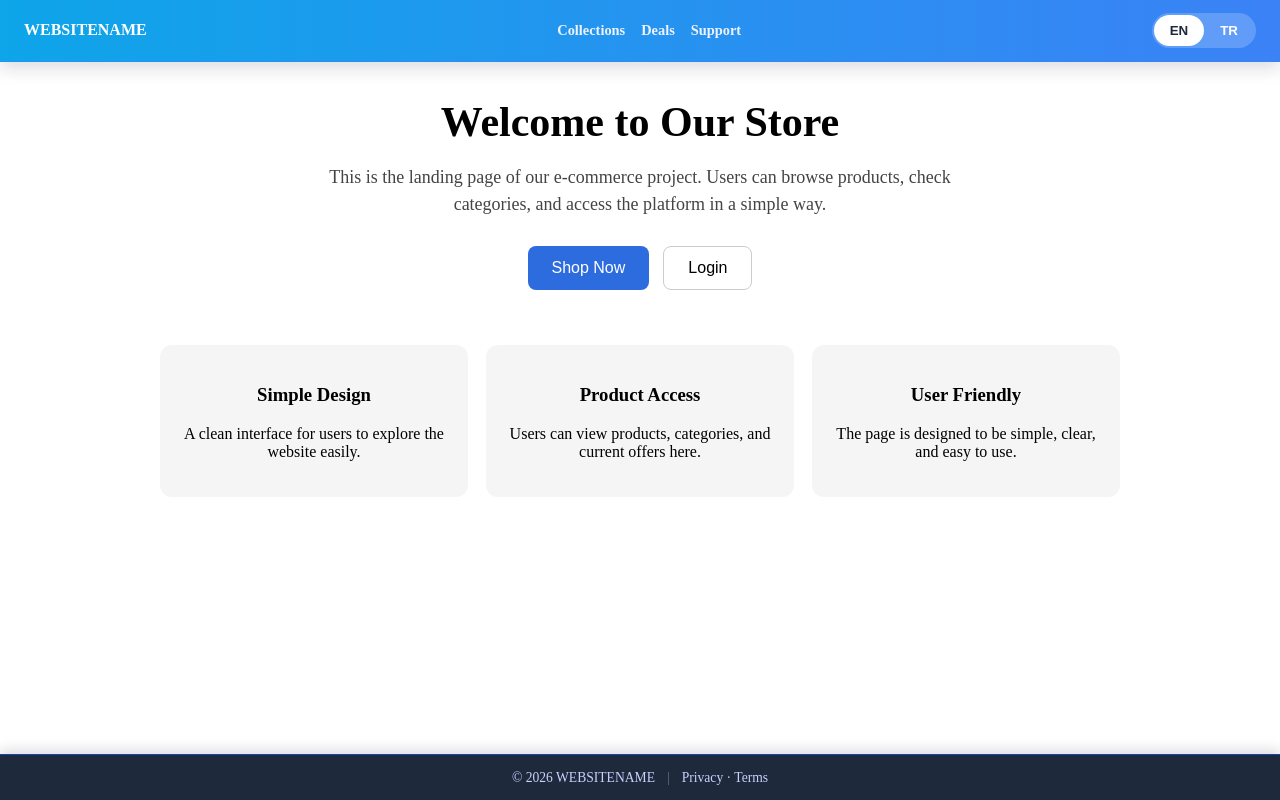
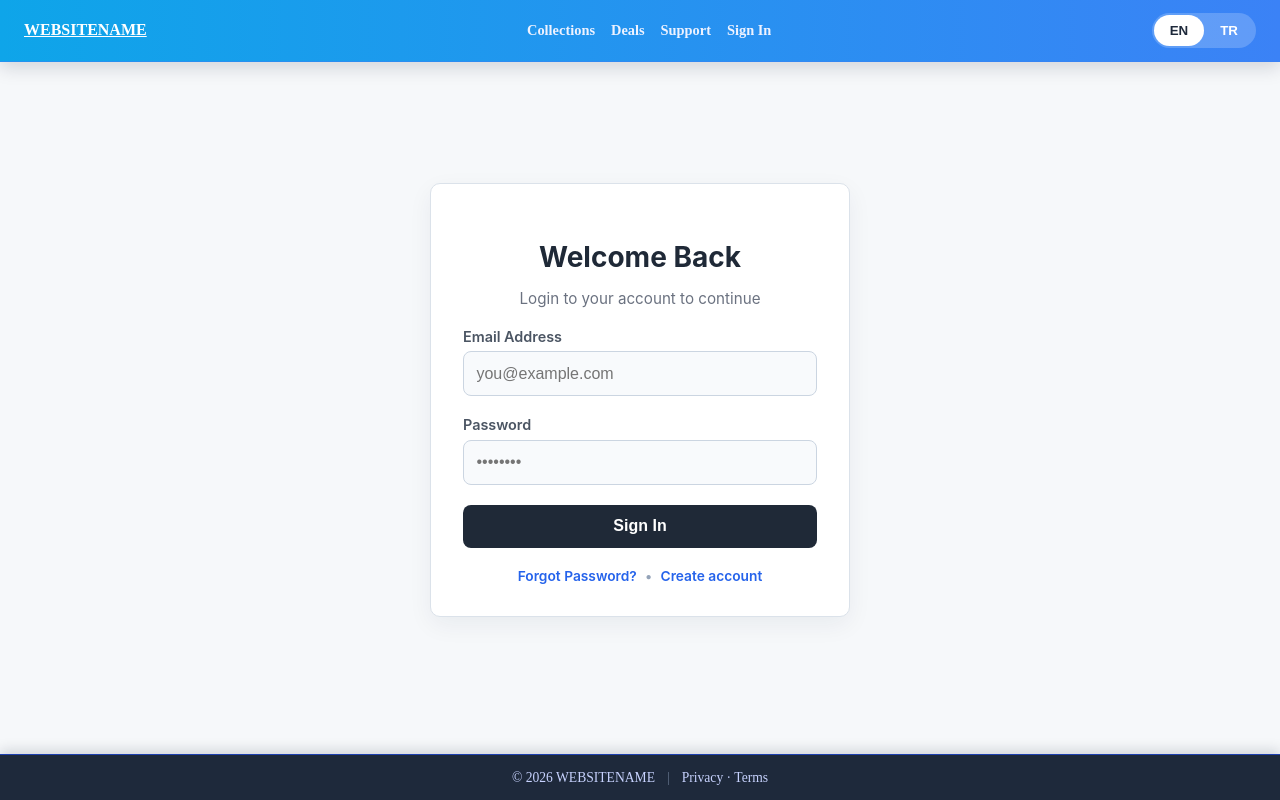
Before and after one commit to cnbldn/cs308-project-spring26, a React app in the folder frontend/: page /login in a window 1280 px wide. Built offline with nearby package versions, Linux system fonts and the light colour scheme; the HTML template or start-up script is replaced by a standard one.

Commit message:
PRJ-6 frontend routing

```diff
--- a/frontend/src/App.jsx
+++ b/frontend/src/App.jsx
@@ -1,15 +1,20 @@
+import { BrowserRouter, Routes, Route } from 'react-router-dom';
 import LandingPage from './components/LandingPage';
 import Header from './components/Header';
 import Footer from './components/Footer';
+import Login from './components/Login';
 
 function App() {
   return (
-    <div>
+    <BrowserRouter>
       <Header />
-      <LandingPage />
+      <Routes>
+        <Route path="/" element={<LandingPage />} />
+        <Route path="/login" element={<Login />} />
+      </Routes>
       <Footer />
-    </div>
-  )
+    </BrowserRouter>
+  );
 }
 
-export default App
+export default App;
--- a/frontend/src/components/Header.tsx
+++ b/frontend/src/components/Header.tsx
@@ -1,4 +1,5 @@
 import React from 'react';
+import { Link } from 'react-router-dom';
 import { useTranslation } from 'react-i18next';
 import styles from './Header.module.css';
 
@@ -7,11 +8,12 @@ const Header: React.FC = () => {
 
   return (
     <header className={styles.pageHeader}>
-      <div className={styles.brand}>{t('header.brand')}</div>
+      <Link to="/" className={styles.brand}>{t('header.brand')}</Link>
       <div className={styles.linkGroup}>
-        <a href="#" className={styles.navLink}>{t('header.collections')}</a>
-        <a href="#" className={styles.navLink}>{t('header.deals')}</a>
-        <a href="#" className={styles.navLink}>{t('header.support')}</a>
+        <Link to="/shop" className={styles.navLink}>{t('header.collections')}</Link>
+        <Link to="/deals" className={styles.navLink}>{t('header.deals')}</Link>
+        <Link to="/support" className={styles.navLink}>{t('header.support')}</Link>
+        <Link to="/login" className={styles.navLink}>{t('login.signIn')}</Link>
       </div>
       <div className={styles.languageSwitcher} data-lang={i18n.language}>
         <button
--- a/frontend/src/components/LandingPage.jsx
+++ b/frontend/src/components/LandingPage.jsx
@@ -1,4 +1,7 @@
+import { useNavigate } from 'react-router-dom';
+
 function LandingPage() {
+  const navigate = useNavigate();
   return (
     <main
       style={{
@@ -35,6 +38,7 @@ function LandingPage() {
         }}
       >
         <button
+          onClick={() => navigate('/shop')}
           style={{
             padding: '12px 24px',
             fontSize: '16px',
@@ -49,6 +53,7 @@ function LandingPage() {
         </button>
 
         <button
+          onClick={() => navigate('/login')}
           style={{
             padding: '12px 24px',
             fontSize: '16px',
@@ -106,5 +111,4 @@ function LandingPage() {
     </main>
   );
 }
-
 export default LandingPage;
--- a/frontend/src/components/Login.tsx
+++ b/frontend/src/components/Login.tsx
@@ -1,9 +1,11 @@
 import React, { useState } from 'react';
+import { useNavigate, Link } from 'react-router-dom';
 import { useTranslation } from 'react-i18next';
 import styles from './Login.module.css';
 
 const Login: React.FC = () => {
-  const { t, i18n } = useTranslation();
+  const { t } = useTranslation();
+  const navigate = useNavigate();
   const [email, setEmail] = useState('');
   const [password, setPassword] = useState('');
   const [errors, setErrors] = useState<{ email?: string; password?: string }>({});
@@ -40,8 +42,8 @@ const Login: React.FC = () => {
     // Simulate API call
     setTimeout(() => {
       console.log('Login attempt:', { email, password });
-      alert('Login successful! (Frontend simulation)');
       setIsLoading(false);
+      navigate('/');
     }, 2000);
   };
 
@@ -93,9 +95,9 @@ const Login: React.FC = () => {
         </form>
 
         <div className={styles.links}>
-          <a href="#" className={styles.link}>Forgot Password?</a>
+          <Link to="/forgot-password" className={styles.link}>Forgot Password?</Link>
           <span className={styles.dotSeparator}>•</span>
-          <a href="#" className={styles.link}>Create account</a>
+          <Link to="/register" className={styles.link}>Create account</Link>
         </div>
       </div>
     </div>
```
